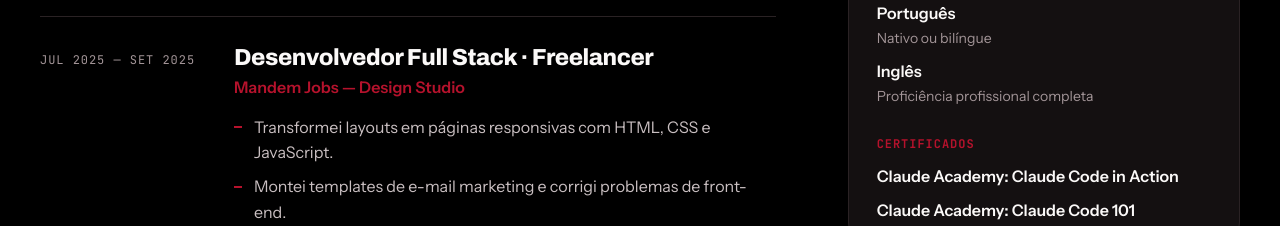
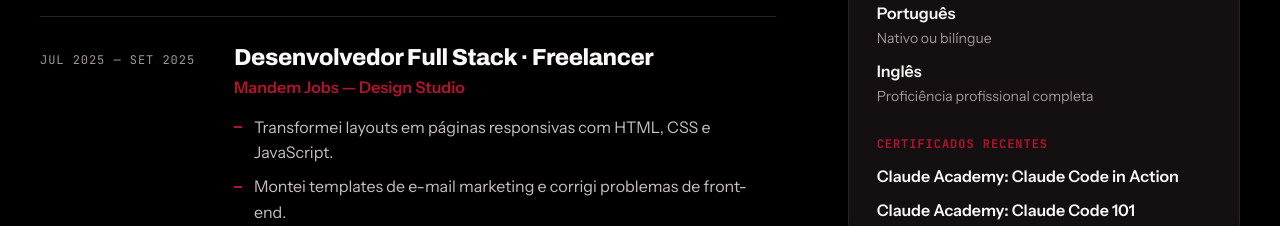
Before and after one commit to giovane-f16/portfolio-projetos, a Next.js app: page / in a window 1280 px wide. Shown: the part 2940-3166 px from the top of the page. Built offline with nearby package versions, Linux system fonts and the light colour scheme.

Commit message:
feat(portfolio): renomeia a seção para Certificados recentes

```diff
--- a/src/components/Main.tsx
+++ b/src/components/Main.tsx
@@ -372,7 +372,7 @@ export function Main() {
             </div>
             <div className="credential-group">
               <h3>
-                <Copy text={{ en: "Certificates", pt: "Certificados" }} />
+                <Copy text={{ en: "Recent certificates", pt: "Certificados recentes" }} />
               </h3>
               <ul>
                 {profile.certifications.map((certification) => (
```
